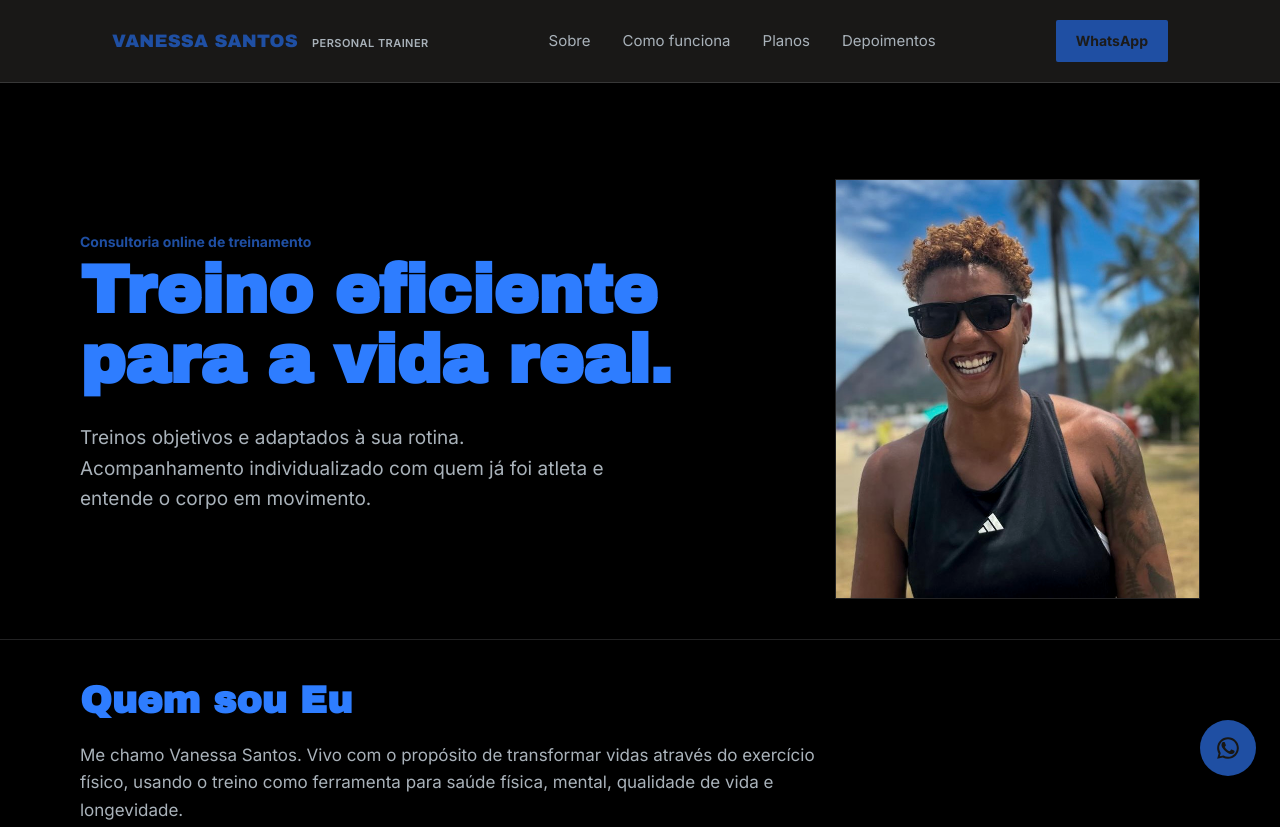
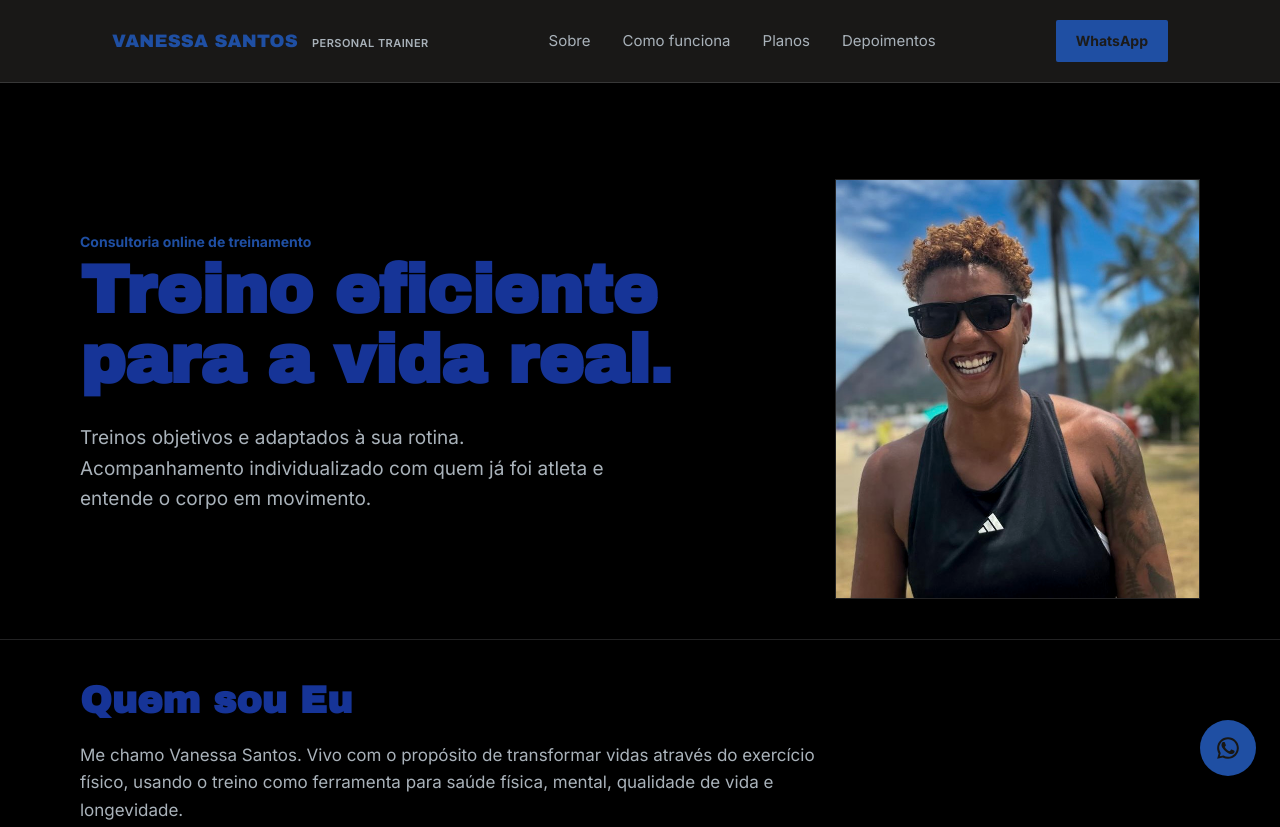
Before and after one commit to vanessapersonal/vanessa-personal, a plain HTML site: page index.html in a window 1280 px wide. Shown: the top 827 px of the page. Drawn offline with Linux system fonts and the light colour scheme.

Commit message:
Add files via upload

```diff
--- a/index.html
+++ b/index.html
@@ -15,7 +15,7 @@
     --ink: #F0F2F4;
     --ink-dim: #A9B2BA;
     --blue: #1F4FA3;
-    --blue-deep: #2E7DFF;
+    --blue-deep: #163497;
     --olive: #1E5C8A;
     --olive-light: #4E85AC;
     --line: rgba(240,242,244,0.14);
```
